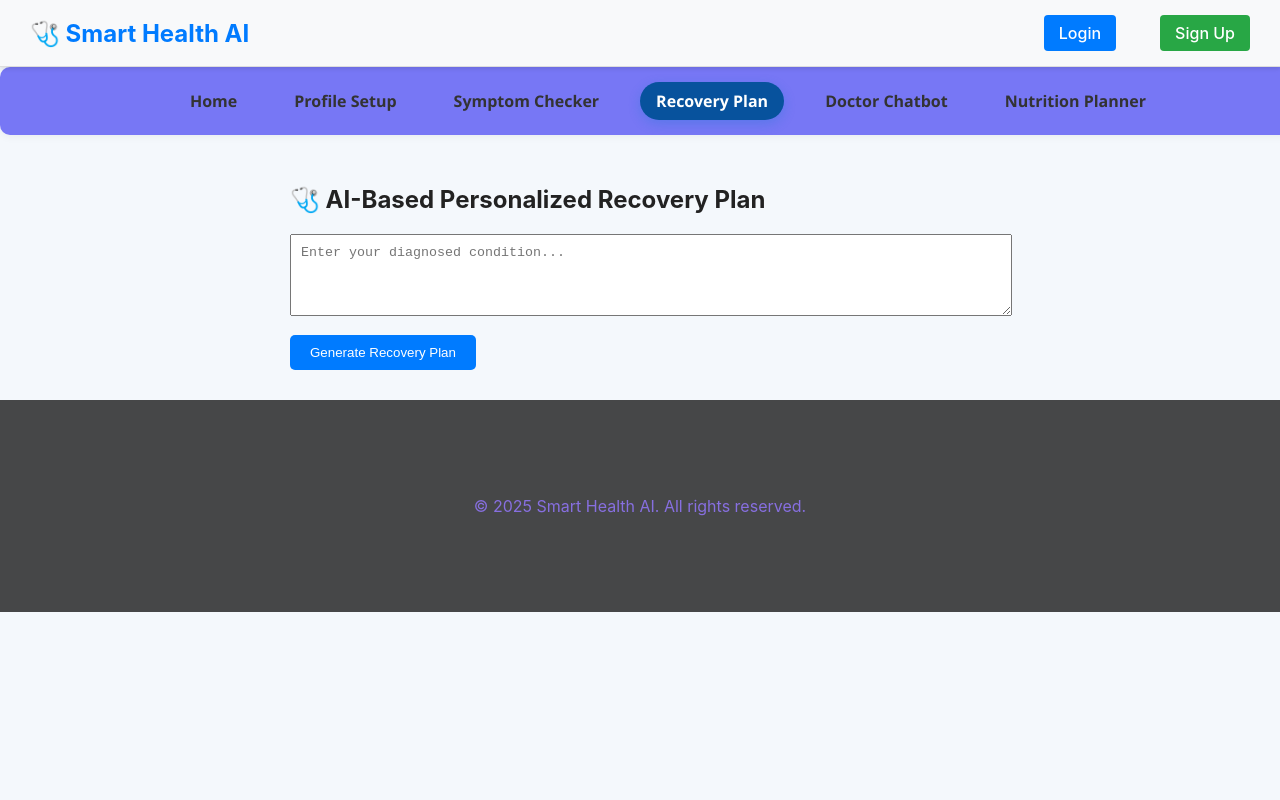
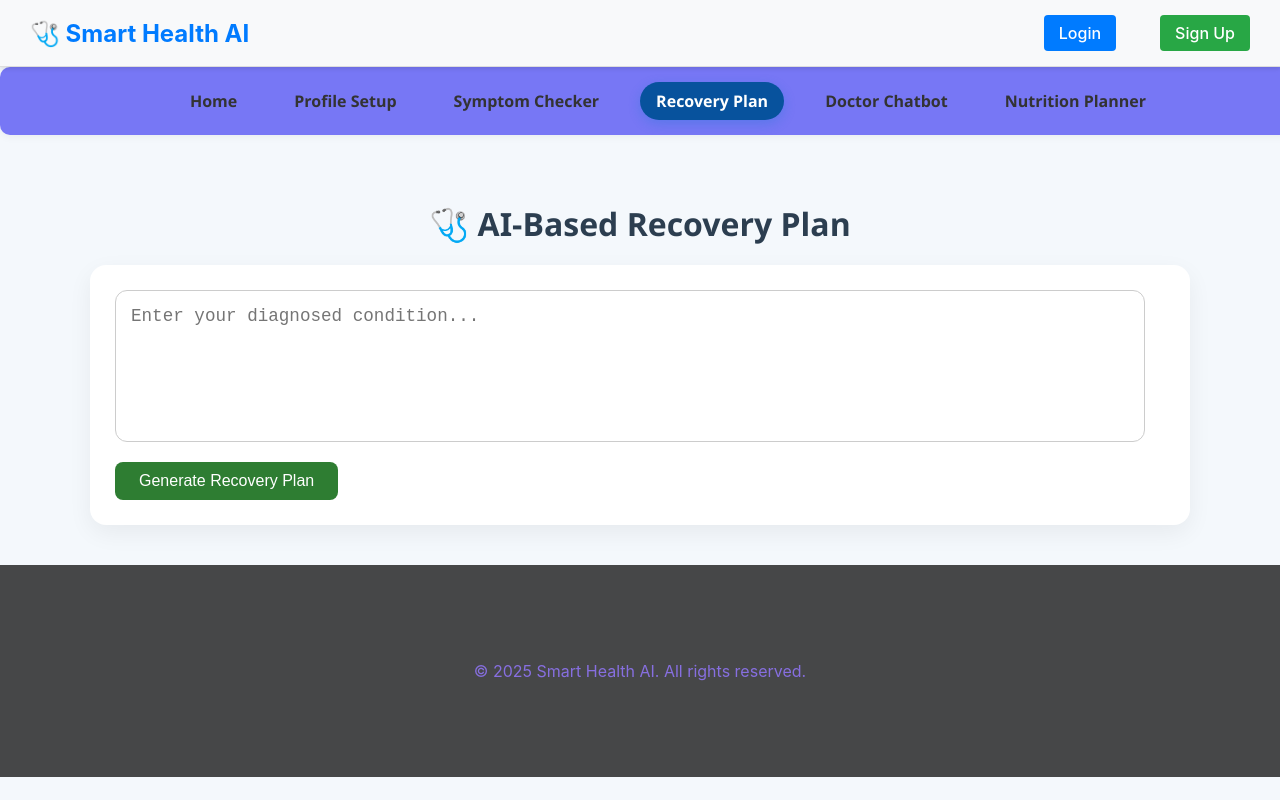
Before and after one commit to NidhiSingh740/ai-health, a React (Create React App) app in the folder client/: page /recovery-plan in a window 1280 px wide. Shown: the top 800 px of the page. Built offline with nearby package versions, Linux system fonts and the light colour scheme.

Commit message:
enhanced recoveryplan

```diff
--- /dev/null
+++ b/client/src/pages/RecoveryPlan.css
@@ -0,0 +1,93 @@
+
+
+.recoveryplan-container {
+  padding: 40px 20px;
+  max-width: 1100px;
+  margin: auto;
+  font-family: 'Segoe UI', Tahoma, Geneva, Verdana, sans-serif;
+}
+
+.recoveryplan-container h2 {
+  font-size: 2rem;
+  color: #2c3e50;
+  margin-bottom: 20px;
+  text-align: center;
+}
+
+.recovery-plan{
+  background-color: #ffffff;
+  box-shadow: 0 8px 24px rgba(0, 0, 0, 0.06);
+  border-radius: 16px;
+  padding: 25px;
+  transition: transform 0.3s ease;
+}
+
+.recovery-plan:hover {
+  transform: scale(1.01);
+}
+
+
+/* Textarea styling */
+
+.recovery-plan textarea {
+  width: 95%;
+  height: 120px;
+  padding: 15px;
+  font-size: 1.1rem;
+  border: 1px solid #ccc;
+  border-radius: 12px;
+  resize: none;
+  transition: border 0.2s;
+}
+
+.recovery-plan textarea:focus {
+  border-color: #66bb6a;
+  outline: none;
+}
+
+.recovery-plan button {
+  margin-top: 15px;
+  padding: 10px 24px;
+  font-size: 1rem;
+  background-color: #2e7d32;
+  color: white;
+  border: none;
+  border-radius: 8px;
+  cursor: pointer;
+  transition: background-color 0.3s ease;
+}
+
+.recovery-plan button:hover {
+  background-color: #1b5e20;
+}
+
+.recovery-plan button:disabled {
+  background-color: #a5d6a7;
+  cursor: not-allowed;
+}
+
+
+.suggestion
+ {
+  margin-top: 25px;
+  padding: 20px;
+  border-radius: 12px;
+  animation: fadeIn 0.4s ease-in-out;
+}
+
+.suggestion{
+  background-color: #ffffff;
+  /* border-left: 6px solid #0ae115; */
+}
+
+.suggestion h3 {
+  margin-bottom: 12px;
+  font-size: 1.7rem;
+  color: #2e7d32;
+}
+
+.suggestion p {
+  font-size: 1.4rem;
+  line-height: 1.6;
+  color: #0d1114;
+}
--- a/client/src/pages/RecoveryPlan.js
+++ b/client/src/pages/RecoveryPlan.js
@@ -1,5 +1,6 @@
 import React, { useState } from 'react';
 import axios from 'axios';
+import './RecoveryPlan.css';
 
 
 const RecoveryPlan = () => {
@@ -24,40 +25,27 @@ const RecoveryPlan = () => {
   };
 
   return (
-    <div style={{ padding: '30px', maxWidth: '700px', margin: 'auto' }}>
-      <h2>🩺 AI-Based Personalized Recovery Plan</h2>
-      <form onSubmit={handleSubmit}>
+    <div className='recoveryplan-container'>
+      <h2>🩺 AI-Based Recovery Plan</h2>
+      <form className ='recovery-plan' onSubmit={handleSubmit}>
         <textarea
-          rows="4"
-          style={{ width: '100%', padding: '10px', marginBottom: '15px' }}
+
+
           placeholder="Enter your diagnosed condition..."
           value={diagnosis}
           onChange={(e) => setDiagnosis(e.target.value)}
         ></textarea>
         <button
           type="submit"
-          style={{
-            padding: '10px 20px',
-            backgroundColor: '#007bff',
-            color: '#fff',
-            border: 'none',
-            borderRadius: '5px',
-            cursor: 'pointer',
-          }}
+
         >
           {loading ? 'Generating...' : 'Generate Recovery Plan'}
         </button>
       </form>
 
       {plan && (
-        <div
-          style={{
-            marginTop: '30px',
-            backgroundColor: '#f9f9f9',
-            padding: '15px',
-            borderRadius: '8px',
-            boxShadow: '0 0 10px rgba(0,0,0,0.1)',
-          }}
+        <div className='suggestion'
+
         >
           <h3>📋 Suggested Recovery Plan</h3>
           {typeof plan === 'object' ? (
```
